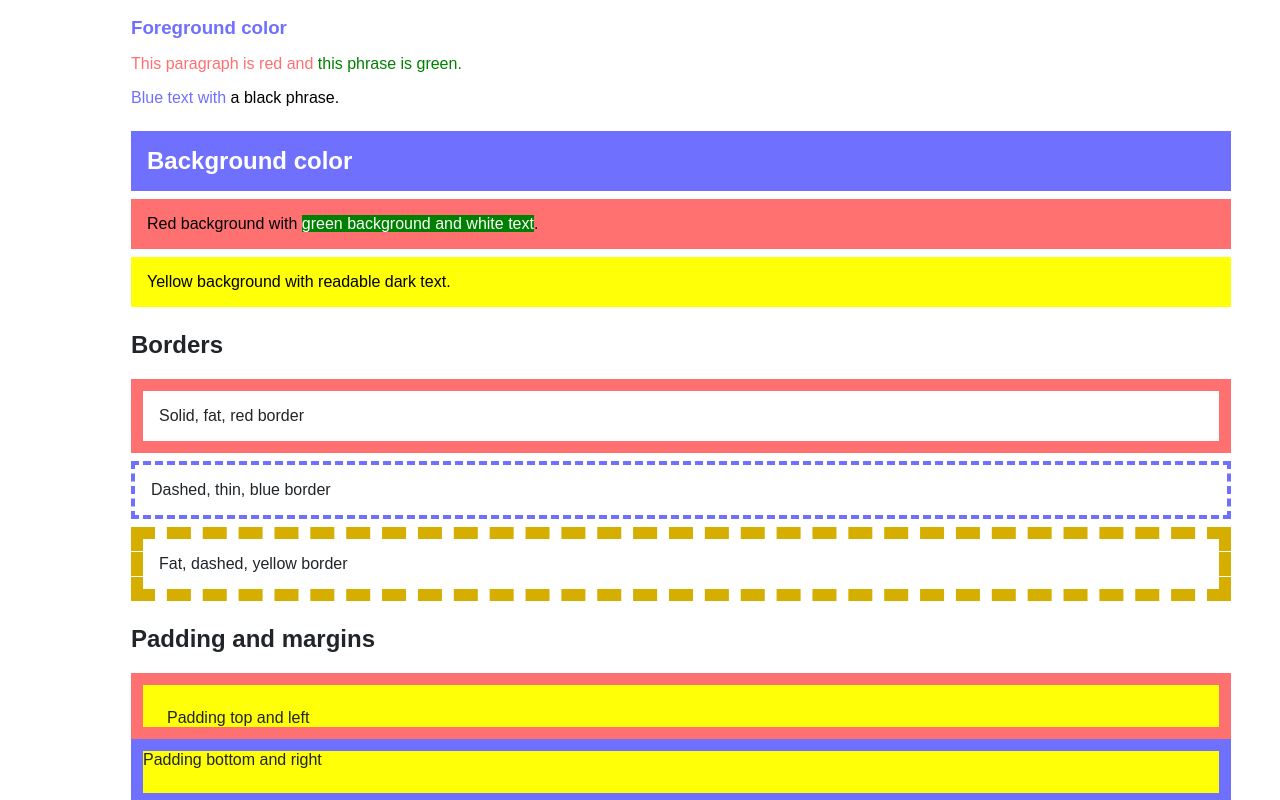
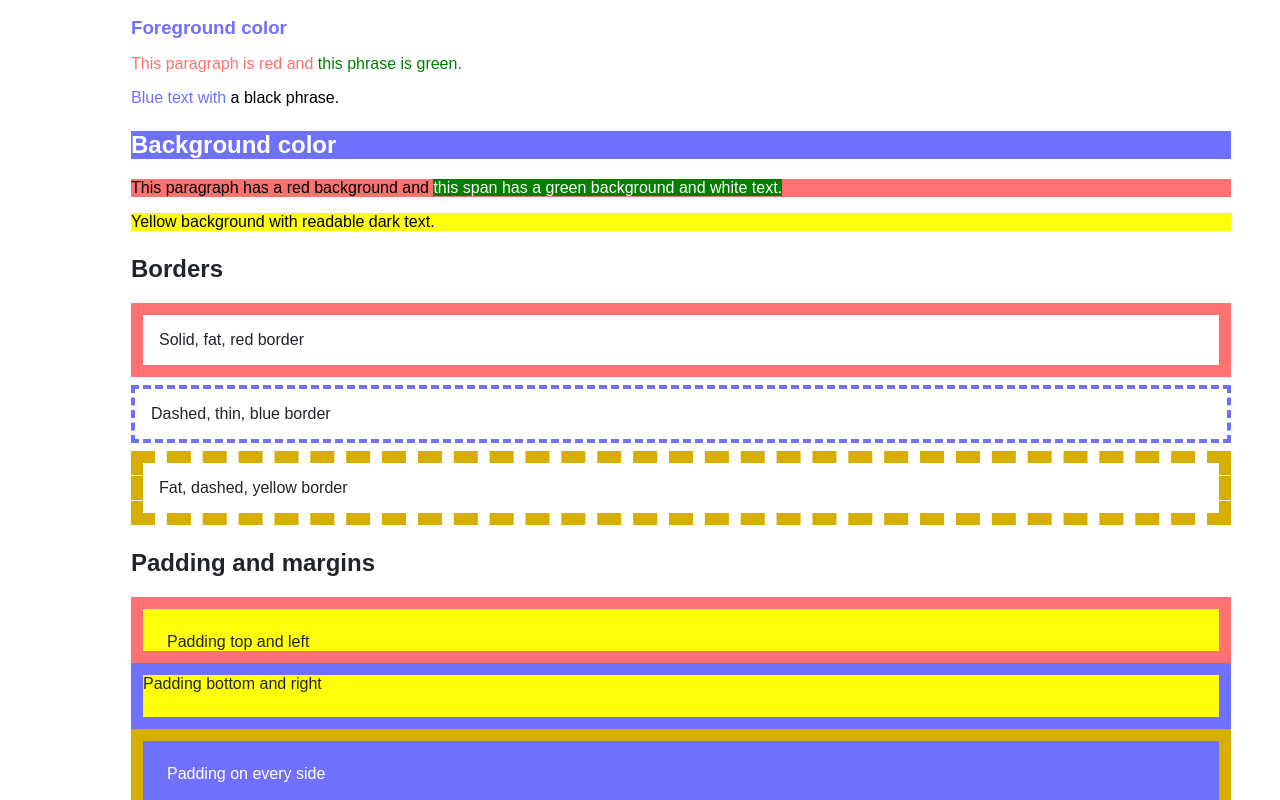
Before and after one commit to Ramandeep2077/webdev-client, a Next.js app: page /labs/lab2 in a window 1280 px wide. Shown: the part 1020-1820 px from the top of the page. Built offline with nearby package versions, Linux system fonts and the light colour scheme.

Commit message:
Committing code

```diff
--- a/app/labs/lab2/index.css
+++ b/app/labs/lab2/index.css
@@ -14,7 +14,8 @@
 #wd-lab2 p#wd-id-selector-2 { background: yellow; color: black; }
 #wd-lab2 #wd-id-selector-3 { background: #7070ff; color: white; }
 #wd-lab2 #wd-ai-id-selector { background: purple; color: white; }
-#wd-lab2 .wd-class-selector, #wd-lab2 .wd-your-class { background: yellow; color: blue; }
+#wd-lab2 .wd-class-selector { background-color: yellow; color: blue; }
+#wd-lab2 .wd-your-class { background-color: yellow; color: blue; }
 #wd-lab2 .wd-ai-class-selector { background: #cffafe; color: #155e75; }
 #wd-lab2 .wd-selector-1 .wd-selector-3 { background: red; color: white; }
 #wd-lab2 .wd-selector-2 > .wd-selector-3 > .wd-selector-4 { background: yellow; color: blue; }
--- a/app/labs/lab2/page.tsx
+++ b/app/labs/lab2/page.tsx
@@ -28,7 +28,7 @@ export default function Lab2() {
         <p id="wd-ai-id-selector">An additional purple id selector sample.</p>
       </section>
 
-      <section id="wd-css-class-selectors">
+      <div id="wd-css-class-selectors">
         <h3>Class selectors</h3>
         <p className="wd-class-selector">One class can style different element types.</p>
         <h4 className="wd-class-selector">This heading shares the paragraph style.</h4>
@@ -36,7 +36,7 @@ export default function Lab2() {
         <h4 className="wd-your-class">Another element using my class.</h4>
         <p className="wd-ai-class-selector">A second sample class.</p>
         <h4 className="wd-ai-class-selector">The same class can style a heading too.</h4>
-      </section>
+      </div>
 
       <section id="wd-css-document-structure">
         <h3>Document structure selectors</h3>
@@ -60,11 +60,11 @@ export default function Lab2() {
         <p className="wd-fg-color-blue" id="wd-ai-fg">Blue text with <span className="wd-fg-color-black">a black phrase.</span></p>
       </section>
 
-      <section id="wd-css-background-colors">
-        <h2 className="wd-bg-color-blue wd-fg-color-white wd-sample-box">Background color</h2>
-        <p className="wd-bg-color-red wd-fg-color-black wd-sample-box">Red background with <span className="wd-bg-color-green wd-fg-color-white">green background and white text</span>.</p>
-        <p id="wd-ai-bg" className="wd-bg-color-yellow wd-fg-color-black wd-sample-box">Yellow background with readable dark text.</p>
-      </section>
+      <div id="wd-css-background-colors">
+        <h2 className="wd-bg-color-blue wd-fg-color-white">Background color</h2>
+        <p className="wd-bg-color-red wd-fg-color-black">This paragraph has a red background and <span className="wd-bg-color-green wd-fg-color-white">this span has a green background and white text.</span></p>
+        <p id="wd-ai-bg" className="wd-bg-color-yellow wd-fg-color-black">Yellow background with readable dark text.</p>
+      </div>
 
       <section id="wd-css-borders">
         <h2>Borders</h2>
@@ -128,11 +128,14 @@ export default function Lab2() {
           <div className="wd-dimension-landscape wd-bg-color-blue wd-fg-color-white wd-pos-relative-nudge-up-right">Nudged</div>
           <div className="wd-dimension-square wd-bg-color-red">Normal flow</div>
         </div>
-        <h3>Absolute position</h3>
-        <div className="wd-pos-relative wd-bg-color-gray" style={{ height: 180 }}>
-          <div className="wd-pos-absolute-10-10 wd-dimension-portrait wd-bg-color-yellow">Portrait</div>
-          <div className="wd-pos-absolute-50-50 wd-zindex-bring-to-front wd-dimension-landscape wd-bg-color-blue wd-fg-color-white">Landscape</div>
-          <div className="wd-pos-absolute-120-20 wd-dimension-square wd-bg-color-red">Square</div>
+        <div id="wd-css-position-absolute">
+          <h2>Absolute position</h2>
+          <div className="wd-pos-relative" style={{ height: 150 }}>
+            <div className="wd-pos-absolute-10-10 wd-bg-color-yellow wd-dimension-portrait">Portrait</div>
+            <div className="wd-pos-absolute-50-50 wd-zindex-bring-to-front wd-bg-color-blue wd-fg-color-white wd-dimension-landscape">Landscape</div>
+            <div className="wd-pos-absolute-120-20 wd-bg-color-red wd-dimension-square">Square</div>
+          </div>
+          <br /><br /><br /><br /><br /><br />
         </div>
         <h3>Fixed position</h3>
         <p>A small fixed badge stays pinned to the viewport.</p>
```
